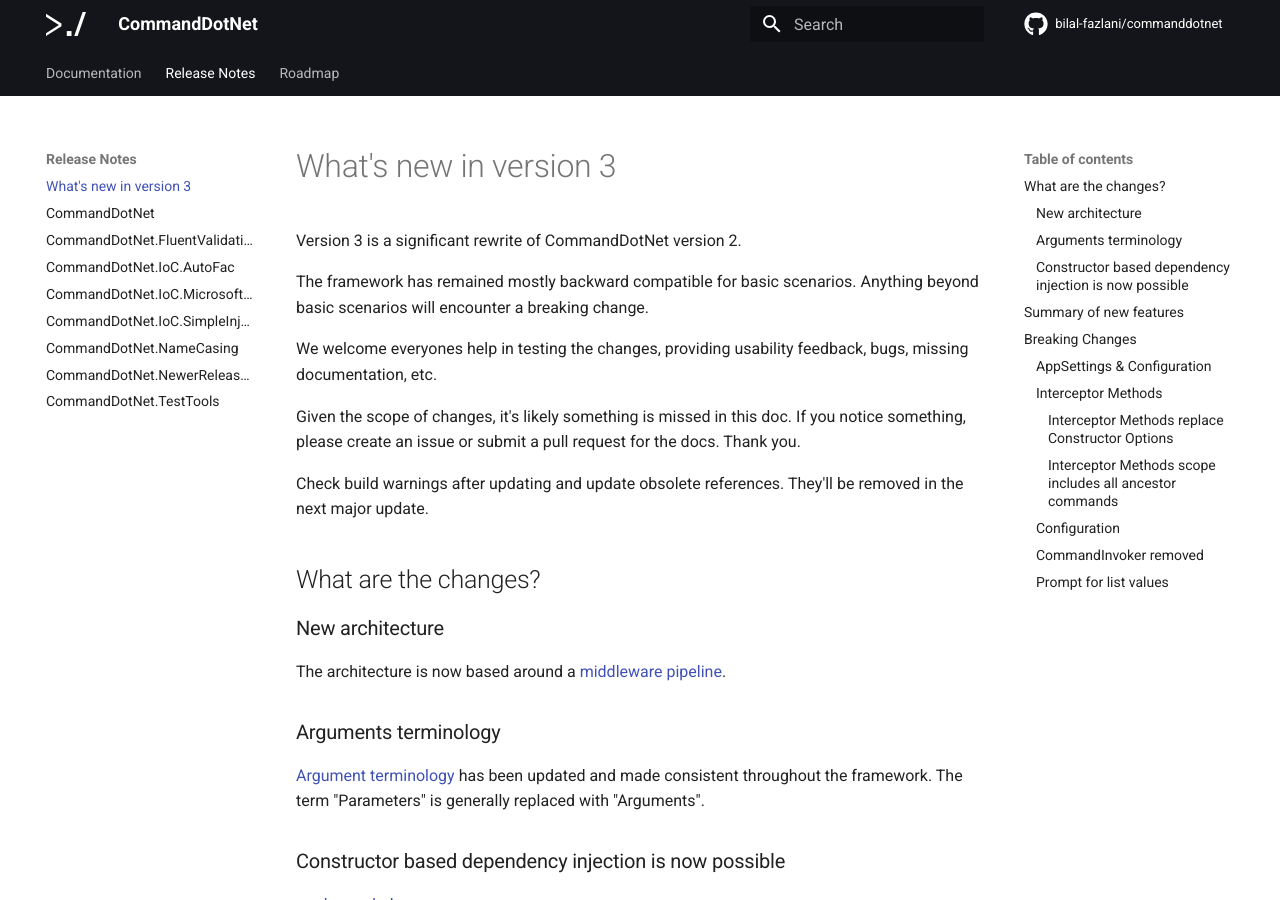
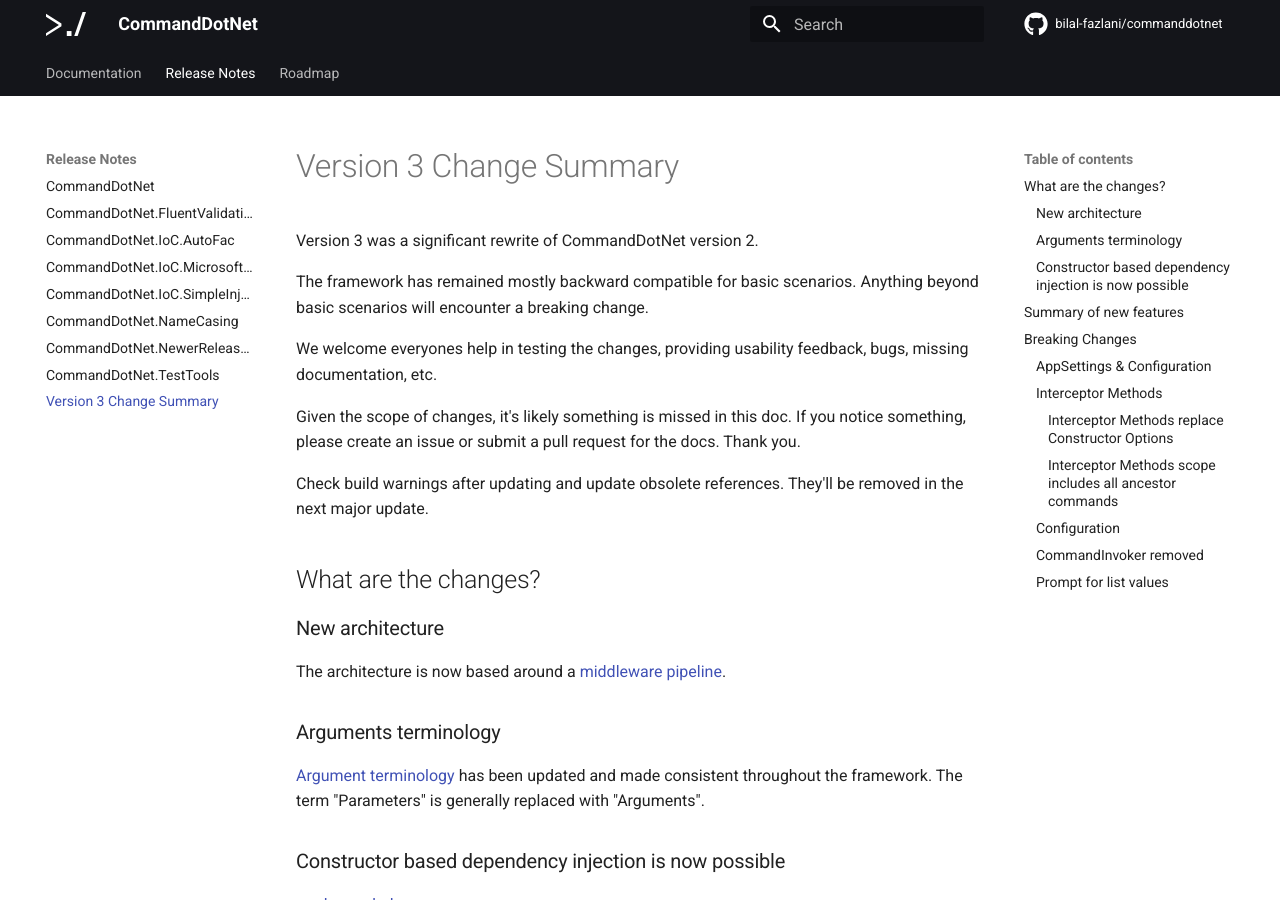
Before and after one commit to bilal-fazlani/commanddotnet, an MkDocs documentation site: the page built from docs/ReleaseNotes/whats-new-in-v3.md, in a window 1280 px wide and 900 px high. Built offline with MkDocs 1.6.1 and Material for MkDocs 9.7.7, drawn with Linux system fonts in a browser that asks for light colours; comment, search, counter and statistics services are not loaded.

```diff
--- a/docs/ReleaseNotes/whats-new-in-v3.md
+++ b/docs/ReleaseNotes/whats-new-in-v3.md
@@ -1,6 +1,6 @@
-# What's new in version 3
+# Version 3 Change Summary
 
-Version 3 is a significant rewrite of CommandDotNet version 2.
+Version 3 was a significant rewrite of CommandDotNet version 2.
 
 The framework has remained mostly backward compatible for basic scenarios.
 Anything beyond basic scenarios will encounter a breaking change.
--- a/mkdocs.yml
+++ b/mkdocs.yml
@@ -66,7 +66,6 @@ nav:
       - Tips & FAQs:
         - TipsFaqs/nullable-reference-types.md
     - Release Notes:
-      - ReleaseNotes/whats-new-in-v3.md
       - ReleaseNotes/CommandDotNet.md
       - ReleaseNotes/CommandDotNet.FluentValidation.md
       - ReleaseNotes/CommandDotNet.IoC.Autofac.md
@@ -75,6 +74,7 @@ nav:
       - ReleaseNotes/CommandDotNet.NameCasing.md
       - ReleaseNotes/CommandDotNet.NewerReleasesAlerts.md
       - ReleaseNotes/CommandDotNet.TestTools.md
+      - ReleaseNotes/whats-new-in-v3.md
     - Roadmap:
       - ReleaseNotes/roadmap.md
 theme:
```
Also changed, not shown: docs/index.md (+4 -0 lines).
